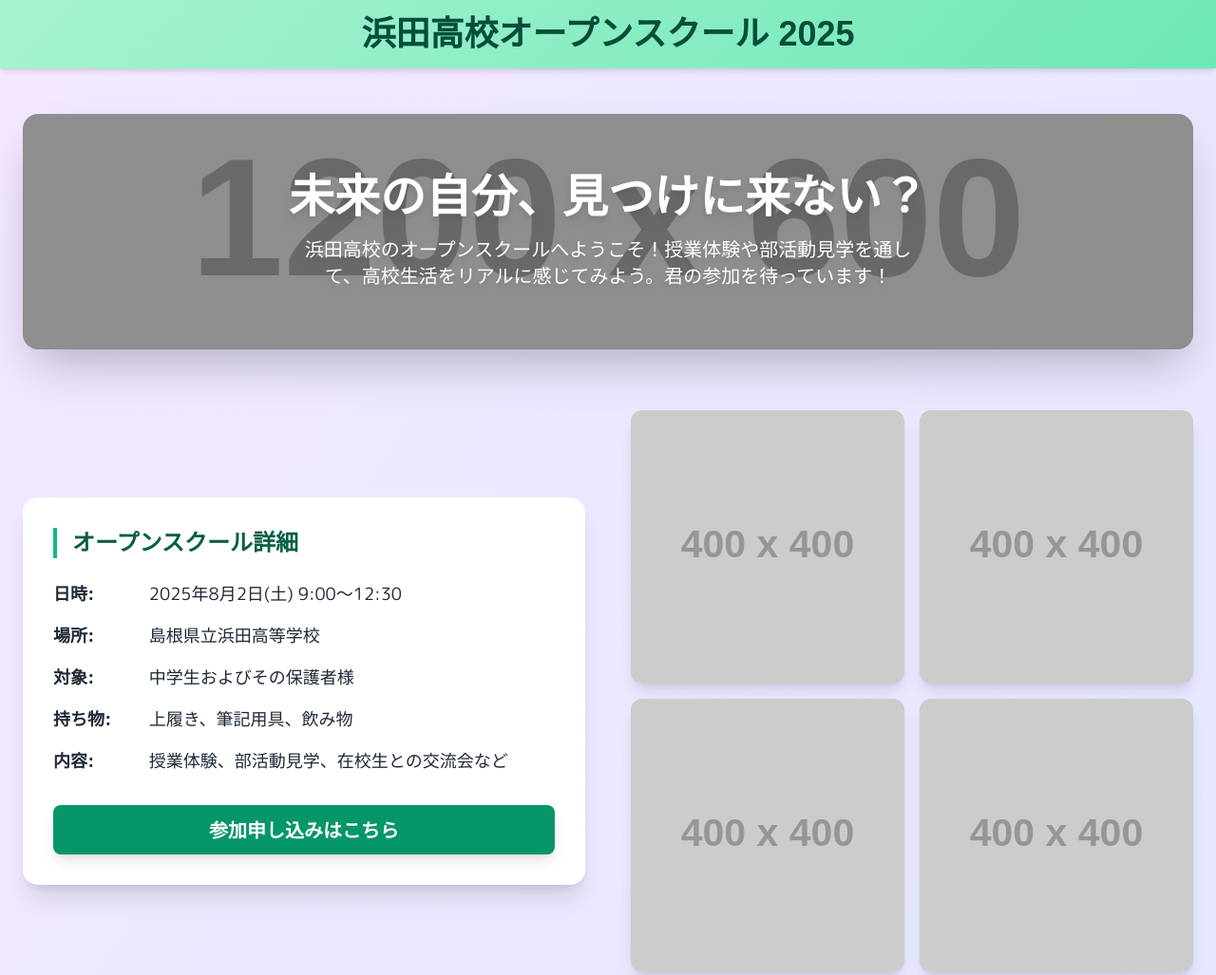
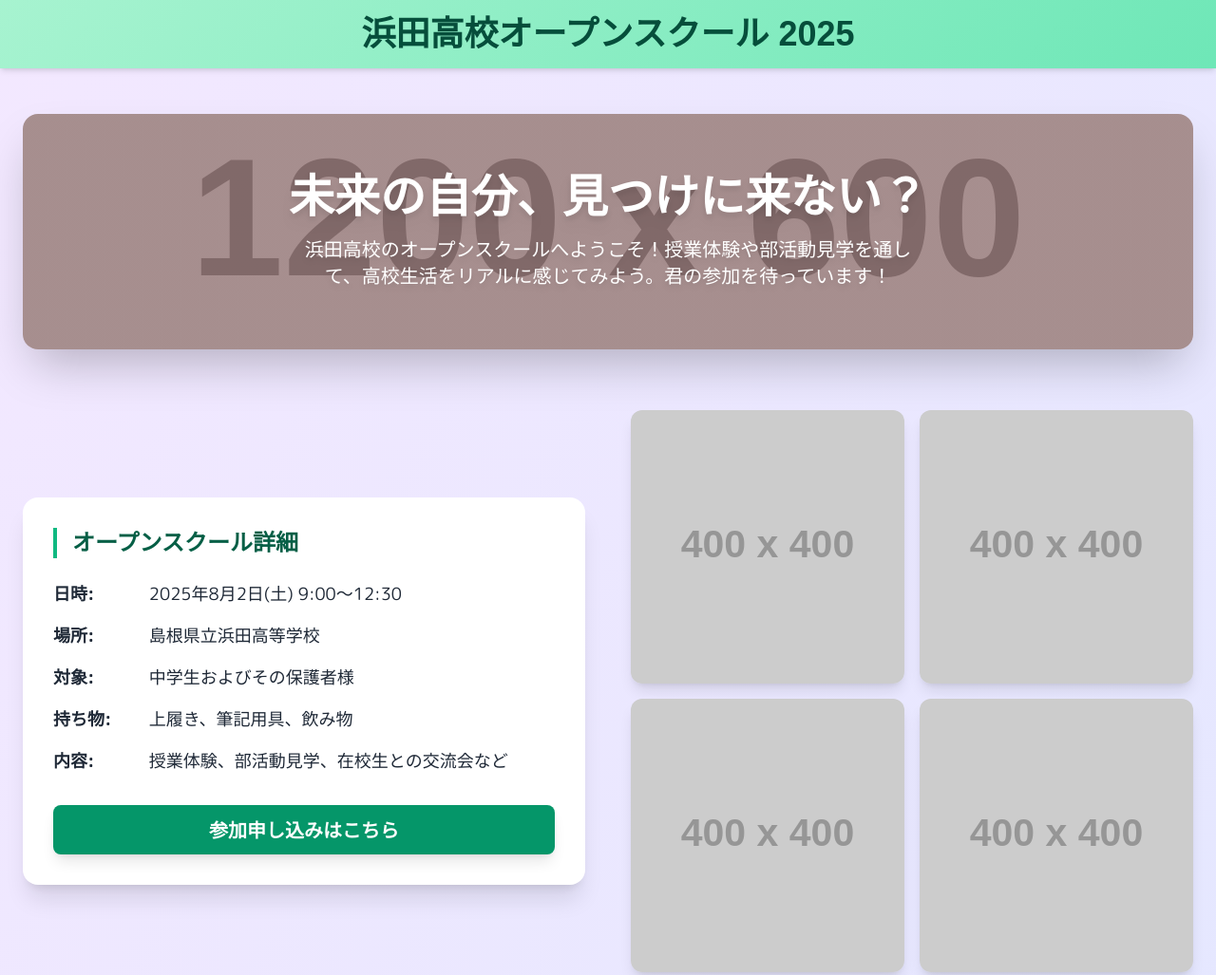
Before and after one commit to oya1623648r735w89w/-, a plain HTML site: page index.html in a window 1280 px wide. Shown: the top 1027 px of the page at 95% size. Drawn offline with nearby package versions, Linux system fonts and the light colour scheme; placeholder pictures from the web are drawn by us; a web font is replaced by a local one.

Commit message:
Update index.html

```diff
--- a/index.html
+++ b/index.html
@@ -18,7 +18,7 @@
             font-family: 'Yusei Magic', sans-serif;
         }
         .hero-bg {
-            background: linear-gradient(rgba(0, 0, 0, 0.3), rgba(0, 0, 0, 0.3)), url('https://placehold.co/1200x600/6ee7b7/1a202c?text=Hamada+High+School+Campus');
+            background: linear-gradient(rgba(80, 0, 0, 0.3), rgba(80, 0, 0, 0.3)), url('https://placehold.co/1200x600/6ee7b7/1a202c?text=Hamada+High+School+Campus');
             background-size: cover;
             background-position: center;
         }
```
